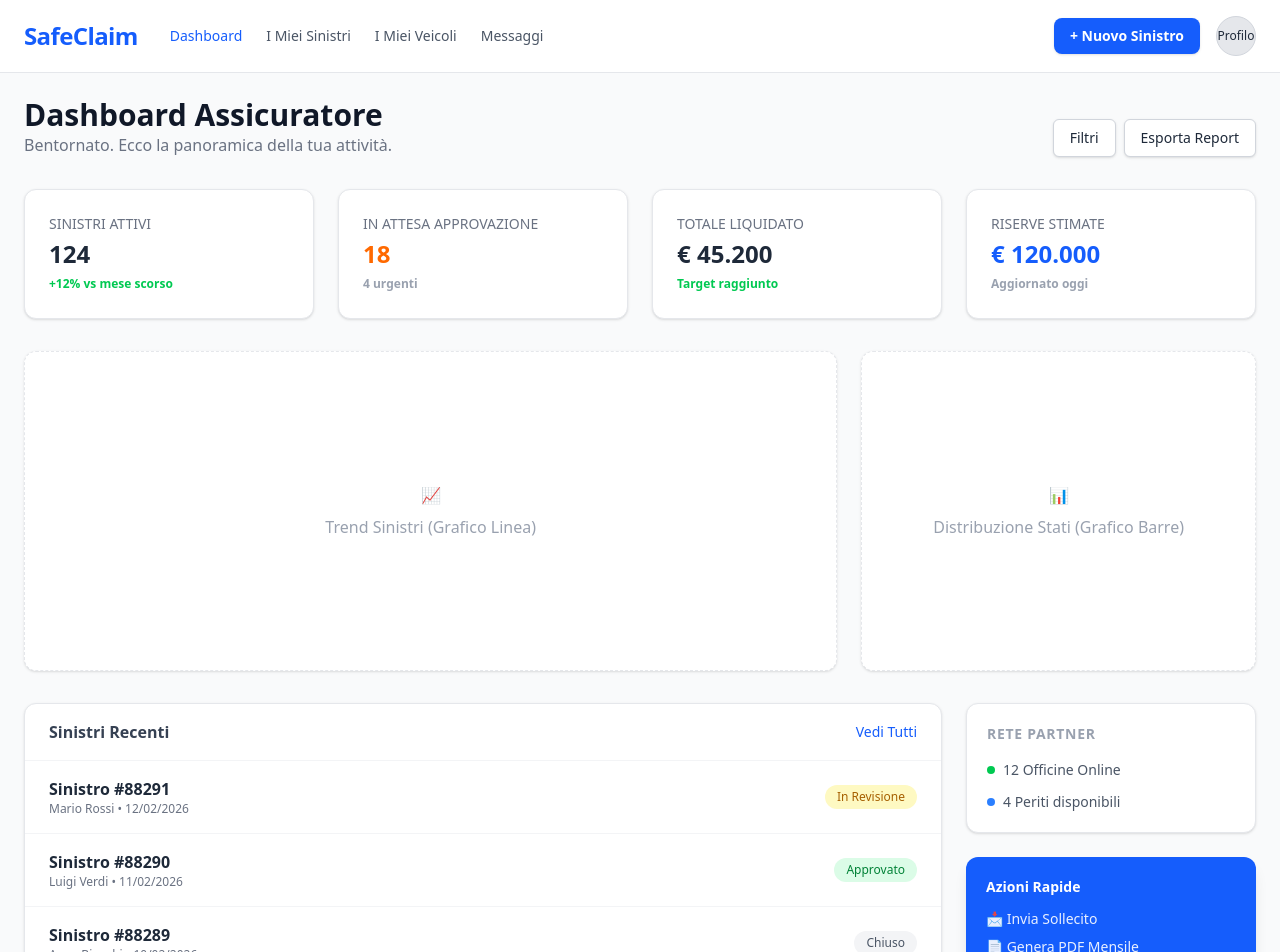
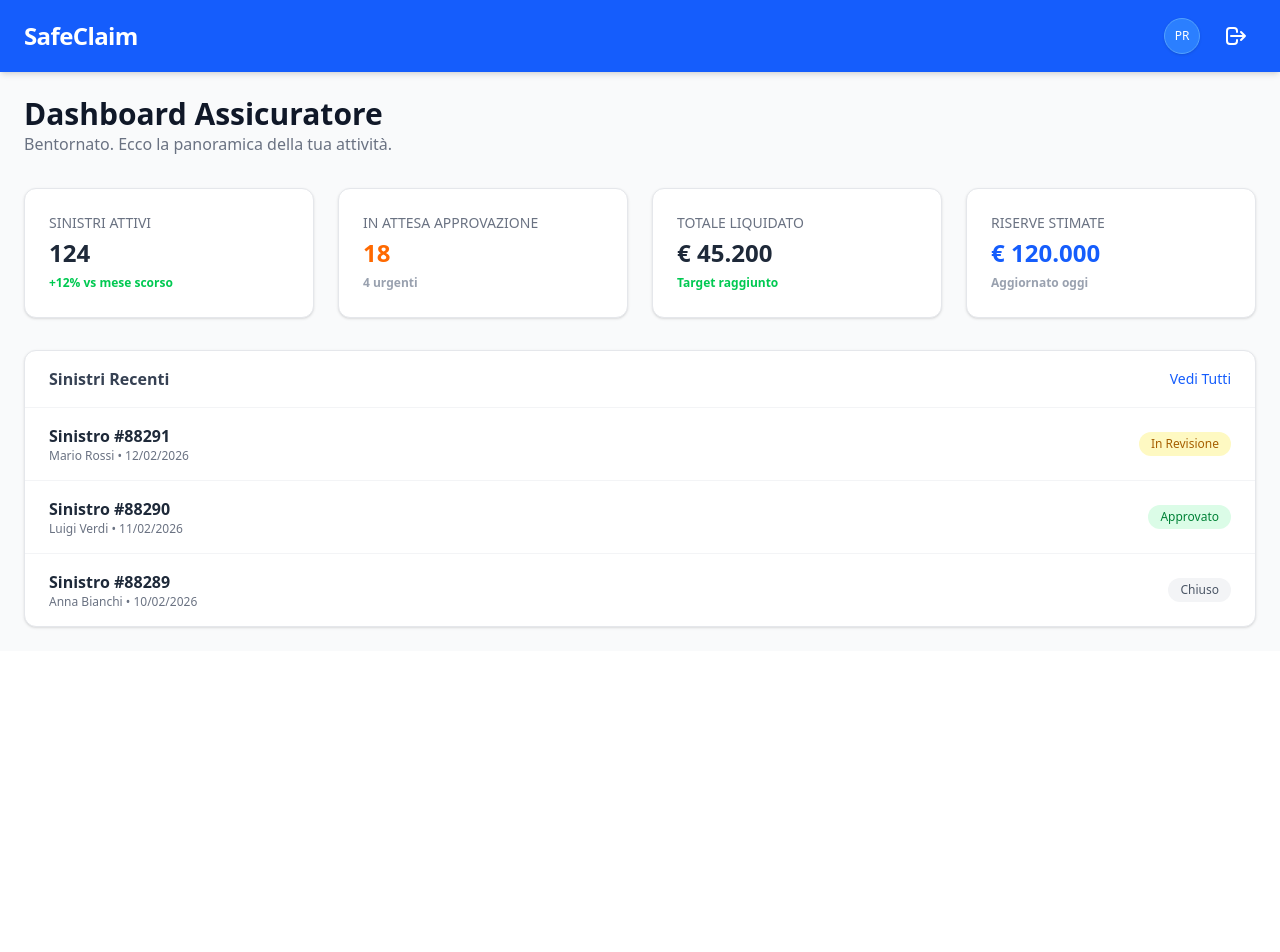
Before and after one commit to mattaLeo/SafeClaim5F---Frontend, an Angular app in the folder Frontend-5F/: page /assicurazione in a window 1280 px wide. Shown: the top 952 px of the page. After the commit the page ends 800 px from the top, so only its background shows below. Built offline with nearby package versions, Linux system fonts and the light colour scheme.

Commit message:
Aggiornamento pagina

```diff
--- a/Frontend-5F/src/app/assicurazione/assicurazione.html
+++ b/Frontend-5F/src/app/assicurazione/assicurazione.html
@@ -3,41 +3,35 @@
 <head>
     <meta charset="UTF-8">
     <meta name="viewport" content="width=device-width, initial-scale=1.0">
-    <title>SafeClaim - Dashboard Struttura</title>
+    <title>SafeClaim - Dashboard</title>
     <script src="https://cdn.tailwindcss.com"></script>
 </head>
 <body class="text-gray-800 font-sans">
 
-    <header class="bg-white border-b border-gray-200 px-6 py-4 flex justify-between items-center sticky top-0 z-50">
-        <div class="flex items-center gap-8">
-            <div class="text-2xl font-bold text-blue-600 tracking-tight">SafeClaim</div>
-            <nav class="hidden md:flex space-x-6 text-sm font-medium text-gray-600">
-                <span class="text-blue-600 cursor-pointer">Dashboard</span>
-                <span class="hover:text-blue-500 cursor-pointer transition">I Miei Sinistri</span>
-                <span class="hover:text-blue-500 cursor-pointer transition">I Miei Veicoli</span>
-                <span class="hover:text-blue-500 cursor-pointer transition">Messaggi</span>
-            </nav>
+    <header class="bg-blue-600 px-6 py-4 flex justify-between items-center sticky top-0 z-50 shadow-md">
+        <div class="flex items-center">
+            <div class="text-2xl font-bold text-white tracking-tight">SafeClaim</div>
         </div>
+
         <div class="flex items-center gap-4">
-            <button class="bg-blue-600 hover:bg-blue-700 text-white px-4 py-2 rounded-lg text-sm font-semibold transition shadow-sm">
-                + Nuovo Sinistro
+            <div class="h-9 w-9 rounded-full bg-blue-500 border border-blue-400 flex items-center justify-center text-xs text-white font-medium cursor-pointer hover:bg-blue-400 transition shadow-sm">
+                PR
+            </div>
+
+            <button class="p-2 text-white hover:bg-blue-700 rounded-lg transition" title="Logout">
+                <svg xmlns="http://www.w3.org/2000/svg" class="h-6 w-6" fill="none" viewBox="0 0 24 24" stroke="currentColor">
+                    <path stroke-linecap="round" stroke-linejoin="round" stroke-width="2" d="M17 16l4-4m0 0l-4-4m4 4H7m6 4v1a3 3 0 01-3 3H6a3 3 0 01-3-3V7a3 3 0 013-3h4a3 3 0 013 3v1" />
+                </svg>
             </button>
-            <div class="h-10 w-10 rounded-full bg-gray-200 flex items-center justify-center text-xs border border-gray-300 cursor-pointer hover:bg-gray-300 transition">
-                Profilo
-            </div>
         </div>
     </header>
 
     <main class="max-w-7xl mx-auto p-6 space-y-8">
 
-        <section class="flex justify-between items-end">
+        <section>
             <div>
                 <h1 class="text-3xl font-bold text-gray-900">Dashboard Assicuratore</h1>
                 <p class="text-gray-500">Bentornato. Ecco la panoramica della tua attività.</p>
-            </div>
-            <div class="flex gap-2">
-                <button class="px-4 py-2 bg-white border border-gray-300 rounded-md text-sm hover:bg-gray-50 shadow-sm">Filtri</button>
-                <button class="px-4 py-2 bg-white border border-gray-300 rounded-md text-sm hover:bg-gray-50 shadow-sm">Esporta Report</button>
             </div>
         </section>
 
@@ -64,20 +58,7 @@
             </div>
         </section>
 
-        <section class="grid grid-cols-1 lg:grid-cols-3 gap-6">
-            <div class="lg:col-span-2 bg-white p-6 rounded-xl border border-gray-200 shadow-sm h-80 flex flex-col justify-center items-center border-dashed text-gray-400">
-                <div class="mb-2">📈</div>
-                <p>Trend Sinistri (Grafico Linea)</p>
-            </div>
-            <div class="bg-white p-6 rounded-xl border border-gray-200 shadow-sm h-80 flex flex-col justify-center items-center border-dashed text-gray-400">
-                <div class="mb-2">📊</div>
-                <p>Distribuzione Stati (Grafico Barre)</p>
-            </div>
-        </section>
-
-        <div class="grid grid-cols-1 lg:grid-cols-4 gap-6">
-
-            <section class="lg:col-span-3 bg-white rounded-xl border border-gray-200 shadow-sm overflow-hidden">
+        <section class="bg-white rounded-xl border border-gray-200 shadow-sm overflow-hidden">
             <div class="px-6 py-4 border-b border-gray-100 flex justify-between items-center">
                 <h3 class="font-bold text-gray-700">Sinistri Recenti</h3>
                 <button class="text-blue-600 text-sm font-medium hover:underline">Vedi Tutti</button>
@@ -106,31 +87,6 @@
                 </div>
             </div>
         </section>
-
-            <aside class="space-y-6">
-                <div class="bg-white p-5 rounded-xl border border-gray-200 shadow-sm">
-                    <h4 class="font-bold text-sm text-gray-400 uppercase mb-4 tracking-wider">Rete Partner</h4>
-                    <div class="space-y-3">
-                        <div class="flex items-center gap-2 text-sm text-gray-600">
-                            <span class="w-2 h-2 bg-green-500 rounded-full"></span> 12 Officine Online
-                        </div>
-                        <div class="flex items-center gap-2 text-sm text-gray-600">
-                            <span class="w-2 h-2 bg-blue-500 rounded-full"></span> 4 Periti disponibili
-                        </div>
-                    </div>
-                </div>
-
-                <div class="bg-blue-600 p-5 rounded-xl shadow-lg text-white">
-                    <h4 class="font-bold text-sm mb-3">Azioni Rapide</h4>
-                    <ul class="text-sm space-y-2 opacity-90">
-                        <li class="cursor-pointer hover:underline">📩 Invia Sollecito</li>
-                        <li class="cursor-pointer hover:underline">📄 Genera PDF Mensile</li>
-                        <li class="cursor-pointer hover:underline">🔍 Cerca per Targa</li>
-                    </ul>
-                </div>
-            </aside>
-
-        </div>
     </main>
 
 </body>
```
Lines whose indentation alone changed are shown as unchanged.
